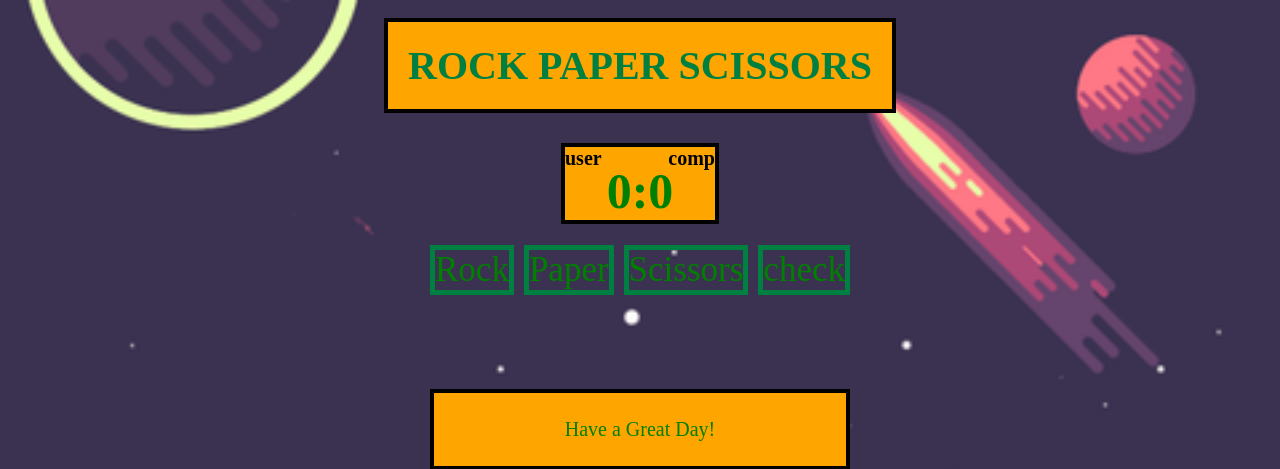
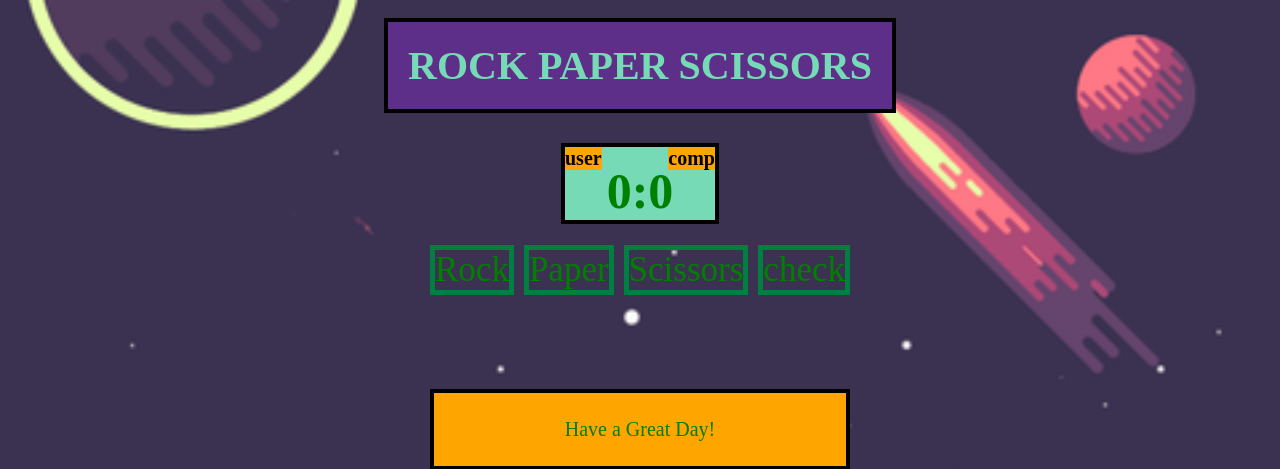
Before and after one commit to chanrey123/CapoyP, a PHP site: page /rps.html in a window 1280 px wide. Shown: the top 469 px of the page. Run offline with PHP 8.4, Linux system fonts and the light colour scheme.

Commit message:
Update style1.css

```diff
--- a/style1.css
+++ b/style1.css
@@ -10,8 +10,8 @@ header {
 	border: 4px solid black;
 	margin: 10px 10px;
 	padding: 20px;
-	background: orange;
-	color: #008040;
+	background: #5D2F89;
+	color: #75DAB5;
     text-align: center;
     font-size: 40px;
     font-weight: bold;
@@ -22,7 +22,7 @@ header {
 .Score {
 
     border: 4px solid black;
-background: orange;
+background: #75DAB5;
     width: 150px;
     padding-top: 15px;
     margin: 20px auto;
```
